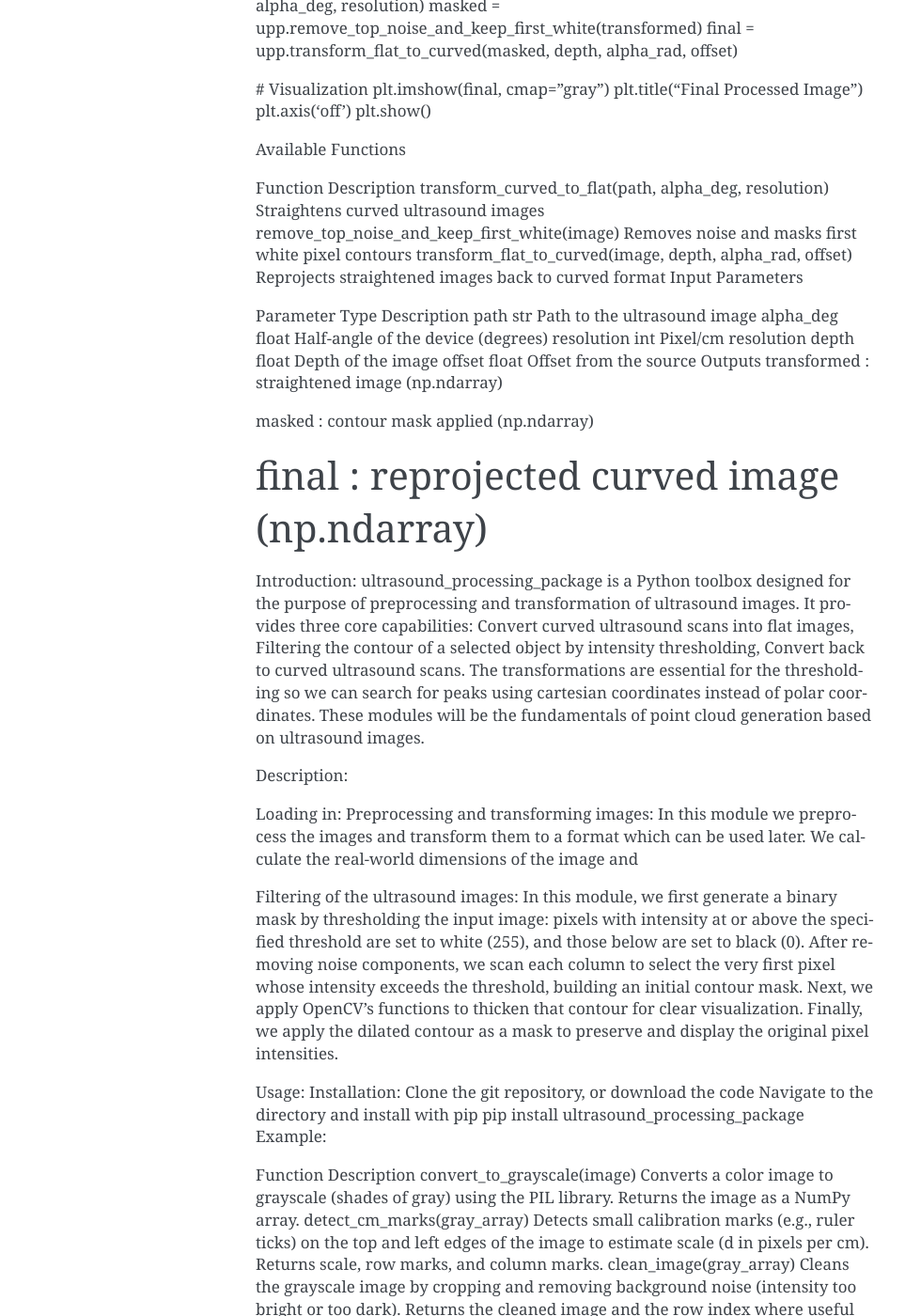
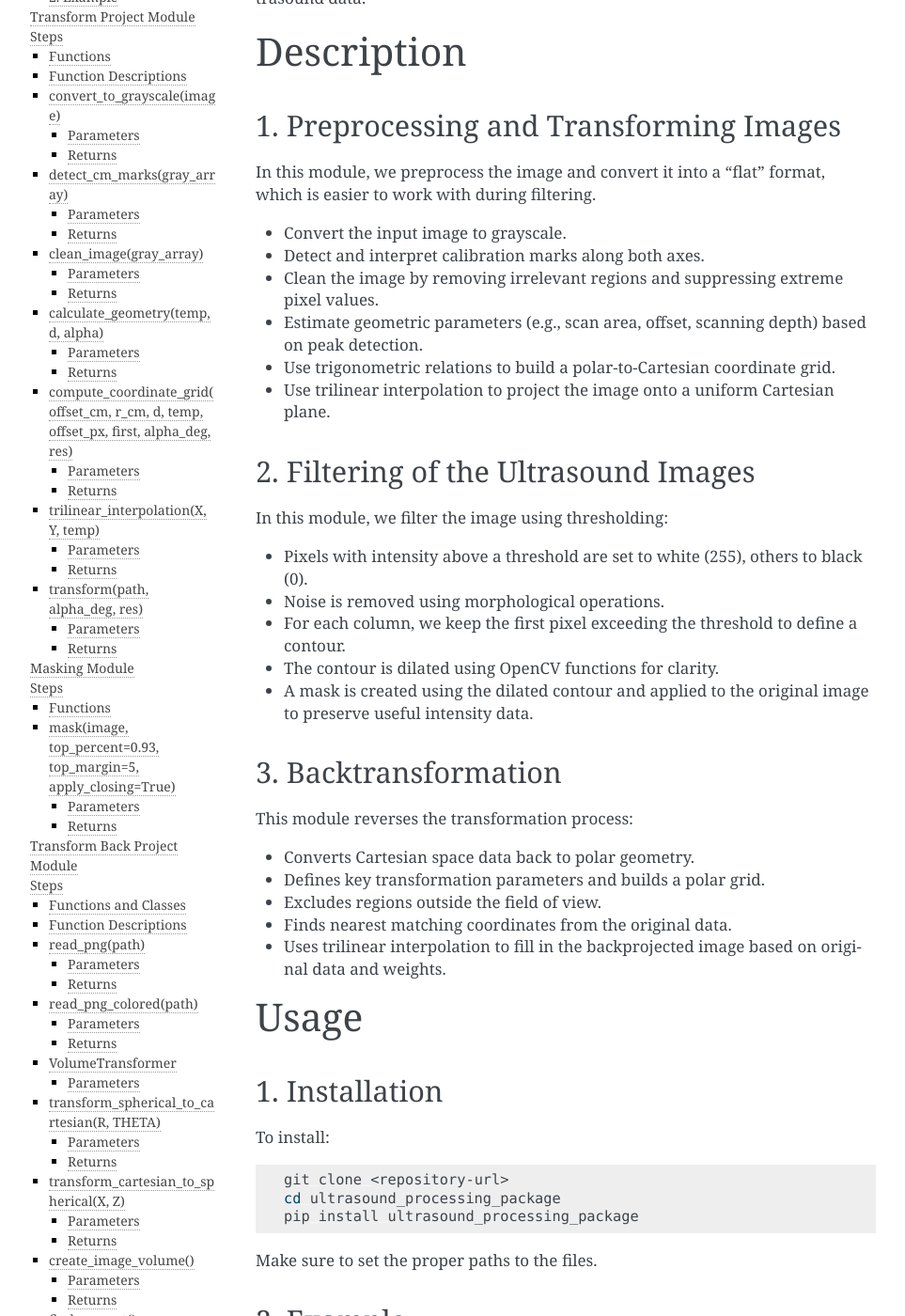
Before and after one commit to Mart-SciecPyt/ScPytone_ultrasound_processing, a Sphinx documentation site: the page built from docs/usage.rst, in a window 1280 px wide and 1400 px high, scrolled down 318 px. Shown: the whole window at 94% size, without its empty margins (148-1111 px from the left). Built offline with Sphinx 7.4.7, drawn with Linux system fonts in a browser that asks for light colours; some of the changed text lies outside the part shown.

Commit message:
Update usage.rst

```diff
--- a/docs/usage.rst
+++ b/docs/usage.rst
@@ -1,111 +1,465 @@
-<<<<<<< HEAD
+Ultrasound Processing Package
+=============================
+
+**ultrasound_processing_package** is a Python toolbox designed for preprocessing and transforming ultrasound images.
+It includes three core functionalities:
+
+- Convert curved ultrasound scans into flat images.
+- Filter the contour of a selected object by intensity thresholding.
+- Convert flat images back into curved ultrasound scans.
+
+These transformations enable precise analysis in Cartesian coordinates instead of polar geometry.
+They form the foundation for point cloud generation from ultrasound data.
+
+
+Description
+===========
+
+1. Preprocessing and Transforming Images
+----------------------------------------
+
+In this module, we preprocess the image and convert it into a “flat” format, which is easier to work with during filtering.
+
+- Convert the input image to grayscale.
+- Detect and interpret calibration marks along both axes.
+- Clean the image by removing irrelevant regions and suppressing extreme pixel values.
+- Estimate geometric parameters (e.g., scan area, offset, scanning depth) based on peak detection.
+- Use trigonometric relations to build a polar-to-Cartesian coordinate grid.
+- Use trilinear interpolation to project the image onto a uniform Cartesian plane.
+
+
+2. Filtering of the Ultrasound Images
+-------------------------------------
+
+In this module, we filter the image using thresholding:
+
+- Pixels with intensity above a threshold are set to white (255), others to black (0).
+- Noise is removed using morphological operations.
+- For each column, we keep the first pixel exceeding the threshold to define a contour.
+- The contour is dilated using OpenCV functions for clarity.
+- A mask is created using the dilated contour and applied to the original image to preserve useful intensity data.
+
+
+3. Backtransformation
+---------------------
+
+This module reverses the transformation process:
+
+- Converts Cartesian space data back to polar geometry.
+- Defines key transformation parameters and builds a polar grid.
+- Excludes regions outside the field of view.
+- Finds nearest matching coordinates from the original data.
+- Uses trilinear interpolation to fill in the backprojected image based on original data and weights.
+
+
 Usage
-Installation
-You can install the package directly from GitHub:
+=====
 
-bash
-Másolás
-Szerkesztés
-pip install git+https://github.com/Mart-SciecPyt/ScPytone_ultrasound_processing.git
-Basic Usage Example
-python
-Másolás
-Szerkesztés
-import ultrasound_processing as upp
-import matplotlib.pyplot as plt
-import numpy as np
+1. Installation
+---------------
 
-# Parameters
-path = "input/cropped_frame_idx_50.png"
-alpha_deg = 35
-resolution = 50
-alpha_rad = np.deg2rad(alpha_deg)
+To install:
 
-# Processing
-transformed, depth, offset = upp.transform_curved_to_flat(path, alpha_deg, resolution)
-masked = upp.remove_top_noise_and_keep_first_white(transformed)
-final = upp.transform_flat_to_curved(masked, depth, alpha_rad, offset)
+.. code-block:: bash
 
-# Visualization
-plt.imshow(final, cmap="gray")
-plt.title("Final Processed Image")
-plt.axis('off')
-plt.show()
+   git clone <repository-url>
+   cd ultrasound_processing_package
+   pip install ultrasound_processing_package
 
-Available Functions
+Make sure to set the proper paths to the files.
 
-Function	Description
-transform_curved_to_flat(path, alpha_deg, resolution)	Straightens curved ultrasound images
-remove_top_noise_and_keep_first_white(image)	Removes noise and masks first white pixel contours
-transform_flat_to_curved(image, depth, alpha_rad, offset)	Reprojects straightened images back to curved format
-Input Parameters
+2. Example
+----------
 
-Parameter	Type	Description
-path	str	Path to the ultrasound image
-alpha_deg	float	Half-angle of the device (degrees)
-resolution	int	Pixel/cm resolution
-depth	float	Depth of the image
-offset	float	Offset from the source
-Outputs
-transformed : straightened image (np.ndarray)
+Martín could you please write a working example for the package here?
 
-masked : contour mask applied (np.ndarray)
+*Hyperlinked notebook:*
+`Notebook link <https://colab.research.google.com/drive/1X5UvAwVgtOkaNmMB3ywh5hn7X8JztSir?usp=sharing>`_
 
-final : reprojected curved image (np.ndarray)
-=======
-Introduction:
-ultrasound_processing_package is a Python toolbox designed for the purpose of preprocessing and transformation of ultrasound images. It provides three core capabilities: Convert curved ultrasound scans into flat images, Filtering the contour of a selected object by intensity thresholding, Convert back to curved ultrasound scans. The transformations are essential for the thresholding so we can search for peaks using cartesian coordinates instead of polar coordinates. These modules will be the fundamentals of point cloud generation based on ultrasound images.
+
+Transform Project Module
+========================
+
+This module transforms a grayscale ultrasound image from polar-like geometry into a clean Cartesian projection using calibration marks and interpolation.
+
+Steps
+=====
+
+#. **Convert to grayscale**
+#. **Detect calibration marks**
+#. **Clean irrelevant parts of the image**
+#. **Calculate geometric parameters**
+#. **Build a Cartesian coordinate grid**
+#. **Interpolate pixel values using the coordinate grid**
+
+Functions
+---------
+
+.. autofunction:: convert_to_grayscale
+.. autofunction:: detect_cm_marks
+.. autofunction:: clean_image
+.. autofunction:: calculate_geometry
+.. autofunction:: compute_coordinate_grid
+.. autofunction:: trilinear_interpolation
+.. autofunction:: transform
+
+
+Function Descriptions
+---------------------
+
+convert_to_grayscale(image)
+---------------------------
+
+Converts a color image to grayscale using the PIL library.
+
+Parameters
+^^^^^^^^^^
+
+:``image``: ``PIL.Image``
+
+Returns
+^^^^^^^
+
+:``grayscale_image``: ``ndarray``
+
+
+detect_cm_marks(gray_array)
+---------------------------
+
+Detects calibration marks (e.g. ruler ticks) on the image edges and calculates the scale.
+
+Parameters
+^^^^^^^^^^
+
+:``gray_array``: ``ndarray``
+
+Returns
+^^^^^^^
+
+:``d``: ``float`` (pixels/cm)
+:``rows``: ``list[int]`` — vertical tick positions
+:``cols``: ``list[int]`` — horizontal tick positions
+
+
+clean_image(gray_array)
+-----------------------
+
+Removes unnecessary parts and background noise from the grayscale image.
+
+Parameters
+^^^^^^^^^^
+
+:``gray_array``: ``ndarray``
+
+Returns
+^^^^^^^
+
+:``temp``: ``ndarray`` — cleaned image
+:``idx``: ``int`` — starting row index of relevant content
+
+
+calculate_geometry(temp, d, alpha)
+----------------------------------
+
+Calculates physical and pixel-based dimensions from calibration and image structure.
+
+Parameters
+^^^^^^^^^^
+
+:``temp``: ``ndarray``
+:``d``: ``float`` — pixels per cm
+:``alpha``: ``float`` — angle in radians
+
+Returns
+^^^^^^^
+
+:``offset_px``: ``float``
+:``r_px``: ``int``
+:``offset_cm``: ``float``
+:``r_cm``: ``float``
+:``first``: ``int`` — top row index of target area
+
+
+compute_coordinate_grid(offset_cm, r_cm, d, temp, offset_px, first, alpha_deg, res)
+-----------------------------------------------------------------------------------
+
+Builds a 2D polar-to-Cartesian coordinate grid for interpolation.
+
+Parameters
+^^^^^^^^^^
+
+:``offset_cm``: ``float``
+:``r_cm``: ``float``
+:``d``: ``float``
+:``temp``: ``ndarray``
+:``offset_px``: ``float``
+:``first``: ``int``
+:``alpha_deg``: ``float``
+:``res``: ``float``
+
+Returns
+^^^^^^^
+
+:``X``: ``ndarray``
+:``Y``: ``ndarray``
+
+
+trilinear_interpolation(X, Y, temp)
+-----------------------------------
+
+Interpolates grayscale intensity values on a transformed coordinate grid.
+
+Parameters
+^^^^^^^^^^
+
+:``X``: ``ndarray`` — X coordinates
+:``Y``: ``ndarray`` — Y coordinates
+:``temp``: ``ndarray`` — cleaned image
+
+Returns
+^^^^^^^
+
+:``intensity``: ``ndarray`` — interpolated image
+
+
+transform(path, alpha_deg, res)
+-------------------------------
+
+Main transformation pipeline: loads image, detects scale, cleans image, transforms coordinates, and interpolates.
+
+Parameters
+^^^^^^^^^^
+
+:``path``: ``str``
+:``alpha_deg``: ``float`` — field-of-view angle in degrees
+:``res``: ``float`` — resolution in pixels/cm
+
+Returns
+^^^^^^^
+
+:``intensity``: ``ndarray``
+:``depth``: ``float``
+:``offset_cm``: ``float``
 
 
 
 
-Description:
+Masking Module
+==============
 
+This module detects the contour of the desired object within ultrasound images—in our case ships—and cleans point cloud data.
 
-Loading in:
-Preprocessing and transforming images:
-In this module we preprocess the images and transform them to a format which can be used later. We calculate the real-world dimensions of the image and
+Steps
+=====
 
+#. **Setting the threshold**
+#. **Removing noise**
+#. **Selecting first bright pixel exceeding the threshold in each column**
+#. **Contour Dilation**
 
-Filtering of the ultrasound images:
-In this module, we first generate a binary mask by thresholding the input image: pixels with intensity at or above the specified threshold are set to white (255), and those below are set to black (0). After removing noise components, we scan each column to select the very first pixel whose intensity exceeds the threshold, building an initial contour mask. Next, we apply OpenCV’s functions to thicken that contour for clear visualization. Finally, we apply the dilated contour as a mask to preserve and display the original pixel intensities.
+Functions
+---------
+
+.. autofunction:: mask
+
+mask(image, top_percent=0.93, top_margin=5, apply_closing=True)
+----------------------------------------------------------------
+
+Parameters
+^^^^^^^^^^
+
+:``image``: ``ndarray``
+:``top_percent``: ``float``, default=0.93
+:``top_margin``: ``int``, default=5
+:``apply_closing``: ``bool``, default=True
+
+Returns
+^^^^^^^
+
+:``masked_image``: ``ndarray``
 
 
 
 
+Transform Back Project Module
+=============================
+
+This module transforms polar ultrasound-like images into Cartesian form using geometric mapping and interpolation techniques.
+
+Steps
+=====
+
+#. **Load grayscale data**
+#. **Convert between polar and Cartesian coordinates**
+#. **Build a grid over the Cartesian space**
+#. **Filter valid regions**
+#. **Interpolate pixel intensities**
+
+Functions and Classes
+---------------------
+
+.. autofunction:: read_png
+.. autofunction:: read_png_colored
+.. autoclass:: VolumeTransformer
+	:members:
+.. autofunction:: interp
+.. autofunction:: interp_img
 
 
+Function Descriptions
+---------------------
 
-Usage:
-Installation:
-Clone the git repository, or download the code
-Navigate to the directory and install with pip
-pip install ultrasound_processing_package
-Example:
+read_png(path)
+--------------
+
+Reads a PNG image using matplotlib.
+
+Parameters
+^^^^^^^^^^
+
+:``path``: ``str`` — File path to PNG image
+
+Returns
+^^^^^^^
+
+:``image``: ``ndarray``
 
 
-Function
-Description
-convert_to_grayscale(image)
-Converts a color image to grayscale (shades of gray) using the PIL library. Returns the image as a NumPy array.
-detect_cm_marks(gray_array)
-Detects small calibration marks (e.g., ruler ticks) on the top and left edges of the image to estimate scale (d in pixels per cm). Returns scale, row marks, and column marks.
-clean_image(gray_array)
-Cleans the grayscale image by cropping and removing background noise (intensity too bright or too dark). Returns the cleaned image and the row index where useful data starts.
-calculate_geometry(temp,d, alpha)
-Calculates physical geometry like offset (horizontal distance), range (vertical extent), and their cm/pixel conversions. Uses peak detection and trigonometry (alpha is an angle in radians).
-compute_coordinate_grid(offset_cm, r_cm, d, temp, offset_px, first, alpha_deg, res)
-Builds a coordinate grid for the image using polar coordinates (radius & angle). Converts to Cartesian grid (X, Y in image) for interpolation.
-trilinear_interpolation(X, Y, temp)
-Estimates pixel intensity values at non-integer (subpixel) coordinates using bilinear interpolation (a type of weighted average).
-transform(path, alpha_deg, res)
-The main function: processes an image file end-to-end. Converts to grayscale, detects calibration marks, cleans the image, computes geometry, builds grid, interpolates, and returns a transformed image (intensity) and depth.
+read_png_colored(path)
+----------------------
+
+Reads and converts a PNG image to grayscale using weighted RGB channels.
+
+Parameters
+^^^^^^^^^^
+
+:``path``: ``str`` — File path to PNG image
+
+Returns
+^^^^^^^
+
+:``image_gray``: ``ndarray``
 
 
+VolumeTransformer
+-----------------
+
+A class to manage coordinate transformations and interpolation.
+
+**__init__(frame_width, frame_depth, depth, thetas, offset, resolution, straighten_volume=False)**
+
+Parameters
+^^^^^^^^^^
+
+:``frame_width``: ``int`` — Width of input image in pixels
+:``frame_depth``: ``int`` — Height of input image in pixels
+:``depth``: ``float`` — Physical scan depth
+:``thetas``: ``tuple[float, float]`` — Angular range in radians
+:``offset``: ``float`` — Vertical offset from origin
+:``resolution``: ``float`` — Physical resolution (units/pixel)
+:``straighten_volume``: ``bool`` — Whether to center the angular range (default: False)
 
 
-EGYÉB TEENDŐK:
-transzformáció modult/függvényt átírni hogy ne egy path-ot kelljen megadni, hanem egy grayscale image-t
-egységes képet adni a kódoknak: kommentek, kitisztítani a kikommentelt kódrészleteket stb.
-Ágó modulját jobban függvényekbe pakolni hogy hasonlítson a többihez ilyen tekintetben is.
->>>>>>> 73cf34c22e32b8f3d8d86634d67b09a2b0c0af06
+transform_spherical_to_cartesian(R, THETA)
+------------------------------------------
+
+Converts polar coordinates to Cartesian space.
+
+Parameters
+^^^^^^^^^^
+
+:``R``: ``ndarray``
+:``THETA``: ``ndarray``
+
+Returns
+^^^^^^^
+
+:``X``: ``ndarray``
+:``Z``: ``ndarray``
+
+
+transform_cartesian_to_spherical(X, Z)
+--------------------------------------
+
+Converts Cartesian coordinates to polar.
+
+Parameters
+^^^^^^^^^^
+
+:``X``: ``ndarray``
+:``Z``: ``ndarray``
+
+Returns
+^^^^^^^
+
+:``R``: ``ndarray``
+:``THETA``: ``ndarray``
+
+
+create_image_volume()
+---------------------
+
+Creates coordinate grids and masks invalid regions based on geometry.
+
+Parameters
+^^^^^^^^^^
+
+None
+
+Returns
+^^^^^^^
+
+None
+
+
+find_nearest()
+--------------
+
+Computes neighboring indices and weights for interpolation.
+
+Parameters
+^^^^^^^^^^
+
+None
+
+Returns
+^^^^^^^
+
+None
+
+
+trilinear_interpolation(frame)
+------------------------------
+
+Performs interpolation using surrounding data points.
+
+Parameters
+^^^^^^^^^^
+
+:``frame``: ``ndarray`` — Input 2D image
+
+Returns
+^^^^^^^
+
+:``interpolated_frame``: ``ndarray``
+
+
+interp_img(frame, depth, alpha, offset_frame, offset=0, resolution=0.01)
+------------------------------------------------------------------------
+
+Main function to interpolate an image.
+
+Parameters
+^^^^^^^^^^
+
+:``frame``: ``ndarray``
+:``depth``: ``float``
+:``alpha``: ``float``
+:``offset_frame``: ``float``
+:``offset``: ``float``, default=0
+:``resolution``: ``float``, default=0.01
+
+Returns
+^^^^^^^
+
+:``interpolated_image``: ``ndarray``
```
